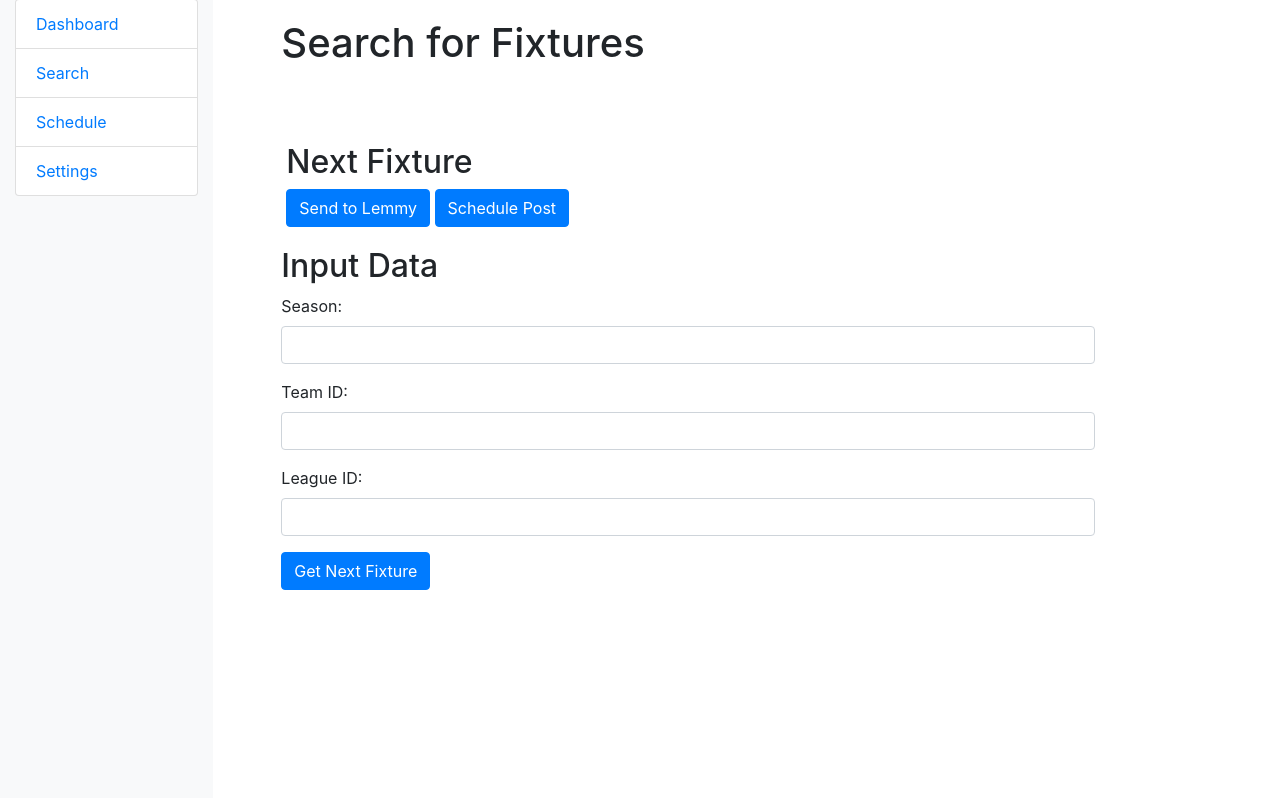
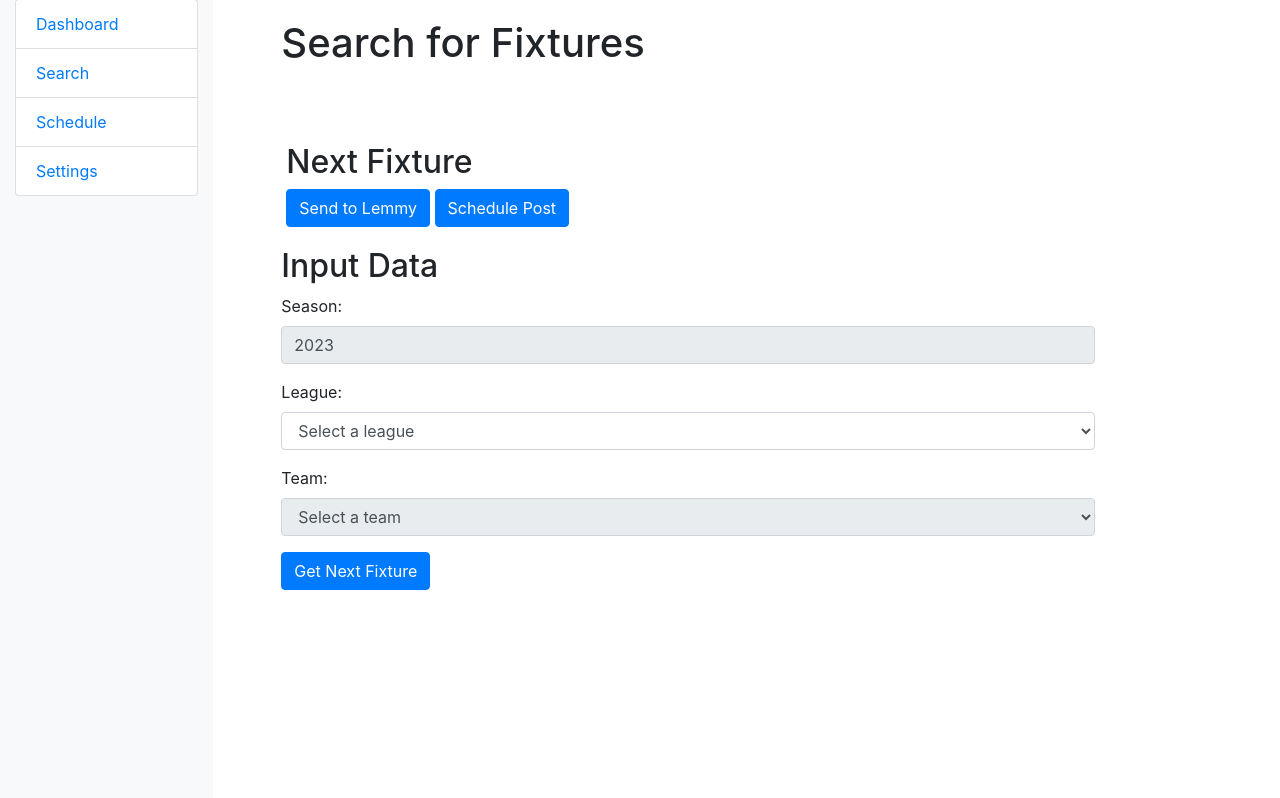
Before and after one commit to janschlatter/feddit-matchbot, a Flask app: page /manage_bot in a window 1280 px wide. Shown: the part 77-875 px from the top of the page. Run offline with Flask 3, Linux system fonts and the light colour scheme; parts of the project's set-up code (start-up, migrations or seed data) failed here and were passed over; some libraries are stand-ins or nearby versions.

Commit message:
FEAT: Added principal search function

```diff
--- a/app.py
+++ b/app.py
@@ -2,9 +2,10 @@
 from db.db import get_connection, release_connection
 from dotenv import load_dotenv
 import os
+import requests
 
 from football_api.data_client import FootballDataClient
-from football_api.data_utils import parse_matches
+from football_api.data_utils import parse_matches, parse_teams
 from config.settings import api_key
 from db.post_scheduler import schedule_post
 
@@ -99,5 +100,22 @@
         release_connection(conn)
 
 
+@app.route("/teams")
+def get_teams():
+    season = request.args.get("season")
+    league_id = request.args.get("leagueId")
+
+    # Create an instance of the FootballDataClient
+    client = FootballDataClient(api_key)
+
+    # Make the API call to fetch the list of teams
+    teams_data = client.get_teams(league_id, season)
+
+    # Parse the teams data (you may need to create a new function for this)
+    teams = parse_teams(teams_data)
+
+    return jsonify(teams)
+
+
 if __name__ == "__main__":
     app.run()
--- /dev/null
+++ b/static/js/teamSearch.js
@@ -0,0 +1,141 @@
+// Function to populate the League dropdown with the predefined leagues
+function populateLeaguesDropdown() {
+    var leagueDropdown = document.getElementById("league");
+    var leagues = [
+        { id: 8, name: "Womens WC" },
+        { id: 1, name: "1. Bundesliga" },
+        { id: 2, name: "2. Bundesliga" },
+        { id: 3, name: "3. Bundesliga" },
+        { id: 4, name: "DFB-Pokal" },
+        { id: 5, name: "UEFA Champions League" },
+        { id: 6, name: "Europa League" }
+    ];
+    leagues.forEach(function(league) {
+        var option = document.createElement("option");
+        option.value = league.id;
+        option.text = league.name;
+        leagueDropdown.appendChild(option);
+    });
+}
+
+// Call the populateLeaguesDropdown function when the page loads
+console.log("Page loaded. Populating leagues dropdown...");
+populateLeaguesDropdown();
+
+// Function to fetch the list of teams for the selected league and season
+function fetchTeams() {
+    console.log("Fetching teams...");
+    var season = document.getElementById("season").value;
+    var leagueId = document.getElementById("league").value;
+
+    var xhr = new XMLHttpRequest();
+    xhr.open("GET", `/teams?season=${season}&leagueId=${leagueId}`, true);
+    xhr.onreadystatechange = function() {
+        if (xhr.readyState === 4) {
+            if (xhr.status === 200) {
+                console.log("Teams fetched successfully.");
+                var teams = JSON.parse(xhr.responseText);
+                populateTeamsDropdown(teams);
+            } else {
+                console.error("Error fetching teams:", xhr.status);
+            }
+        }
+    };
+    xhr.send();
+}
+
+// Function to populate the Team dropdown with the retrieved data
+function populateTeamsDropdown(teams) {
+    console.log("Populating teams dropdown...");
+    var teamDropdown = document.getElementById("team");
+    teamDropdown.innerHTML = ""; // Clear the dropdown before populating
+    teams.forEach(function(team) {
+        var option = document.createElement("option");
+        option.value = team.id;
+        option.text = team.name;
+        teamDropdown.appendChild(option);
+    });
+    teamDropdown.disabled = false; // Enable the Team dropdown
+}
+
+// Add an event listener to the League dropdown
+document.getElementById("league").addEventListener("change", fetchTeams);
+
+// Call the populateLeaguesDropdown function when the page loads
+console.log("Page loaded. Populating leagues dropdown...");
+populateLeaguesDropdown();
+
+// Set the current year as the default value for the Season dropdown
+var currentYear = new Date().getFullYear();
+document.getElementById("season").value = currentYear;
+
+function displayNextFixture(nextFixture) {
+    var nextFixtureElement = document.getElementById("next-fixture");
+    nextFixtureElement.innerHTML = ""; // Clear the previous content
+
+    if (nextFixture.length > 0) {
+        var fixture = nextFixture[0];
+        var fixtureHtml = `
+            <h3>Next Fixture</h3>
+            <p>Home Team: ${fixture.home_team}</p>
+            <p>Away Team: ${fixture.away_team}</p>
+            <p>Date: ${fixture.date}</p>
+            <p>Status: ${fixture.status}</p>
+            <p>Score: ${fixture.score}</p>
+        `;
+        nextFixtureElement.innerHTML = fixtureHtml;
+    } else {
+        nextFixtureElement.innerHTML = "<p>No next fixture found.</p>";
+    }
+}
+
+function getNextFixture() {
+    console.log("Getting next fixture...");
+    var season = document.getElementById("season").value;
+    var teamId = document.getElementById("team").value;
+    var leagueId = document.getElementById("league").value;
+
+    var xhr = new XMLHttpRequest();
+    xhr.open("GET", `/get_next_fixture?season=${season}&team_id=${teamId}&league_id=${leagueId}`, true);
+    xhr.onreadystatechange = function() {
+        if (xhr.readyState === 4) {
+            if (xhr.status === 200) {
+                console.log("Next fixture fetched successfully.");
+                var nextFixture = JSON.parse(xhr.responseText);
+                displayNextFixture(nextFixture);
+            } else {
+                console.error("Error fetching next fixture:", xhr.status);
+            }
+        }
+    };
+    xhr.send();
+}
+
+function schedulePost() {
+    console.log("Scheduling post...");
+    var season = document.getElementById("season").value;
+    var teamId = document.getElementById("team").value;
+    var leagueId = document.getElementById("league").value;
+
+    var data = {
+        season: season,
+        teamId: teamId,
+        leagueId: leagueId
+    };
+
+    var xhr = new XMLHttpRequest();
+    xhr.open("POST", "/schedule_post", true);
+    xhr.setRequestHeader("Content-Type", "application/json");
+    xhr.onreadystatechange = function() {
+        if (xhr.readyState === 4) {
+            if (xhr.status === 200) {
+                console.log("Post scheduled successfully.");
+                var result = xhr.responseText;
+                alert(result);
+            } else {
+                console.error("Error scheduling post:", xhr.status);
+            }
+        }
+    };
+    xhr.send(JSON.stringify(data));
+}
--- a/templates/managebot.html
+++ b/templates/managebot.html
@@ -13,78 +13,28 @@
         </div>
     </div>
 
-    <script>
-        function sendToLemmy() {
-            // Make an AJAX request to send the next fixture to Lemmy
-            var xhr = new XMLHttpRequest();
-            xhr.open("POST", "/send_to_lemmy", true);
-            xhr.setRequestHeader("Content-Type", "application/json");
-            xhr.onreadystatechange = function() {
-                if (xhr.readyState === 4 && xhr.status === 200) {
-                    alert("Next fixture sent to Lemmy!");
-                }
-            };
-            xhr.send();
-        }
-
-        function displayNextFixture(nextFixture) {
-            var nextFixtureDiv = document.getElementById("next-fixture");
-            nextFixtureDiv.innerHTML = `
-                <p>Home Team: ${nextFixture[0].home_team}</p>
-                <p>Away Team: ${nextFixture[0].away_team}</p>
-                <p>Date: ${nextFixture[0].date}</p>
-                <p>Status: ${nextFixture[0].status}</p>
-                <p>Score: ${nextFixture[0].score}</p>
-            `;
-        }
-
-        function getNextFixture() {
-            var season = document.getElementById("season").value;
-            var teamId = document.getElementById("team-id").value;
-            var leagueId = document.getElementById("league-id").value;
-
-            // Make an AJAX request to get the next fixture
-            var xhr = new XMLHttpRequest();
-            xhr.open("GET", `/get_next_fixture?season=${season}&team_id=${teamId}&league_id=${leagueId}`, true);
-            xhr.onreadystatechange = function() {
-                if (xhr.readyState === 4 && xhr.status === 200) {
-                    var nextFixture = JSON.parse(xhr.responseText);
-                    displayNextFixture(nextFixture);
-                }
-            };
-            xhr.send();
-        }
-
-        function schedulePost() {
-            var season = document.getElementById("season").value;
-            var teamId = document.getElementById("team-id").value;
-            var leagueId = document.getElementById("league-id").value;
-
-            // Make an AJAX request to schedule the post
-            var xhr = new XMLHttpRequest();
-            xhr.open("POST", "/schedule_post", true);
-            xhr.setRequestHeader("Content-Type", "application/json");
-            xhr.onreadystatechange = function() {
-                if (xhr.readyState === 4 && xhr.status === 200) {
-                    alert("Post scheduled!");
-                }
-            };
-            xhr.send(JSON.stringify({ season: season, teamId: teamId, leagueId: leagueId }));
-        }
-    </script>
-
     <h2>Input Data</h2>
     <div class="form-group">
         <label for="season">Season:</label>
-        <input type="text" id="season" name="season" class="form-control" required>
+        <input type="text" id="season" name="season" class="form-control" required readonly>
     </div>
     <div class="form-group">
-        <label for="team-id">Team ID:</label>
-        <input type="text" id="team-id" name="team-id" class="form-control" required>
+        <label for="league">League:</label>
+        <select id="league" name="league" class="form-control" required>
+            <option value="">Select a league</option>
+            {% for league in leagues %}
+                <option value="{{ league.id }}">{{ league.name }}</option>
+            {% endfor %}
+        </select>
     </div>
     <div class="form-group">
-        <label for="league-id">League ID:</label>
-        <input type="text" id="league-id" name="league-id" class="form-control" required>
+        <label for="team">Team:</label>
+        <select id="team" name="team" class="form-control" required disabled>
+            <option value="">Select a team</option>
+        </select>
     </div>
     <button onclick="getNextFixture()" class="btn btn-primary">Get Next Fixture</button>
+
+    <script src="{{ url_for('static', filename='js/teamSearch.js') }}"></script>
+</script>
 {% endblock %}
```
Also changed, not shown: football_api/data_client.py (+9 -0 lines), football_api/data_utils.py (+11 -0 lines).
